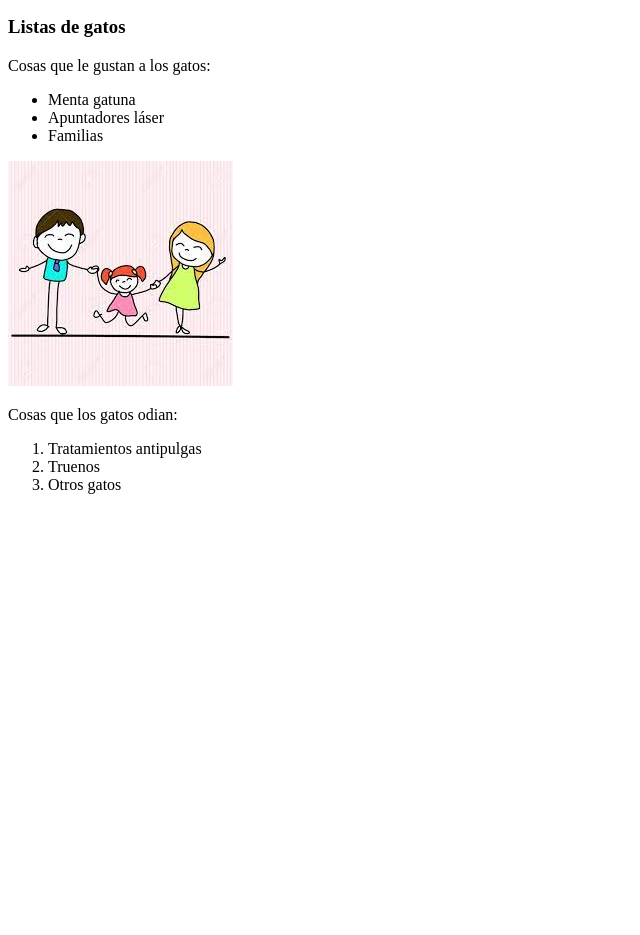
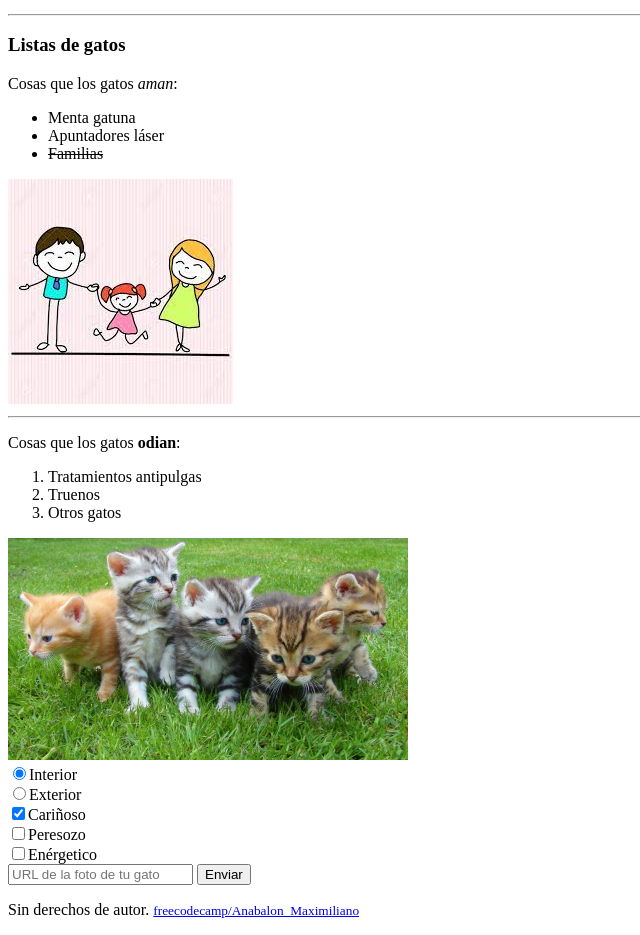
Before and after one commit to MaxiAnabalon/Curso-de-HTML-y-CSS, a plain HTML site: page index.html in a window 1280 px wide. Shown: the part 448-1383 px from the top of the page, without its empty margins (0-640 px from the left). Before the commit the page ends 958 px from the top, so only its background shows below. Drawn offline with Linux system fonts and the light colour scheme.

Commit message:
Avanzamos a CSS
Fin de HTML, implementación de CSS

```diff
--- a/index.html
+++ b/index.html
@@ -1,29 +1,81 @@
 <!DOCTYPE html>
 <html lang="es">
+  <head>
+    <title>AppDeGatos</title>
+  </head>
   <body>
     <h2>AppDeGatos</h2>
     <main>
-      <h3>Imágenes de GATOS</h3>
+      <h3 style="color:blue">Imágenes de GATOS</h3>
 
       <!--TODO: Agregar enlace a imagen de Gato-->
       <p>Haz click aquí para ver más <a Href="#" target="_blank" rel="noopener noreferrer">imágenes de gatos.</a></p>
 
       <p><a href="#" target="_blank" rel="noopener noreferrer"><img src="https://bit.ly/fcc-relaxing-cat" alt="Un lindo gatito naranja recostado sobre su espalda"></a></p>
-
+      <hr>
       <h3>Listas de gatos</h3>
-      <p>Cosas que le gustan a los gatos:</p>
+      <div>
+        <p>Cosas que los gatos <em>aman</em>:</p>
         <ul>
           <li>Menta gatuna</li>
           <li>Apuntadores láser</li>
-        <li>Familias</li>
+          <li><s>Familias</s></li>
         </ul>
         <img src="Imagenes/familia.jpg" alt="La imagen no se pudo mostrar">
-      <p>Cosas que los gatos odian:</p>
+        <hr>
+        <p>Cosas que los gatos <strong>odian</strong>:</p>
         <ol>
           <li>Tratamientos antipulgas</li>
           <li>Truenos</li>
           <li>Otros gatos</li>
         </ol>
+      </div>
+      <img src="Imagenes/cats.jpg" alt="s">
+
+      <form action="/enviar-respuesta">
+
+        <!-- Botones de Radio -->
+        <label for="interior">
+          <input id="interior" type="radio" value="interior"
+          name="interior-exterior" checked>Interior
+        </label>
+        <br>
+        <label for="exterior">
+          <input id="exterior" type="radio" value="exterior"
+           name="interior-exterior">Exterior
+        </label>
+        <br>
+
+        <!-- Casilla de Verificación -->
+        <label for="carinioso">
+          <input id="carinioso" type="checkbox" value="carinioso"
+           name="personalidad" checked>Cariñoso
+        </label>
+        <br>
+        <label for="peresozo">
+          <input id="peresozo" type="checkbox" value="peresozo"
+           name="personalidad">Peresozo
+        </label>
+        <br>
+        <label for="energetico">
+          <input id="energetico" type="checkbox" value="energetico"
+           name="personalidad" >Enérgetico
+        </label>
+        <br>
+
+        <!-- Texto y Botón Enviar -->
+        <input type="text" placeholder="URL de la foto de tu gato" required>
+        <button tupe="submit">Enviar</button>
+      </form>
+
     </main>
+    <footer>
+      <p>Sin derechos de autor.
+        <small>
+          <a href="https://www.freecodecamp.org/espanol/Anabalon_Maximiliano"
+            target="_blank"> freecodecamp/Anabalon_Maximiliano</a>
+        </small>
+      </p>
+    </footer>
   </body>
 </html>
```
Also changed, not shown: Imagenes/cats.jpg (added). Lines whose indentation alone changed are shown as unchanged.
